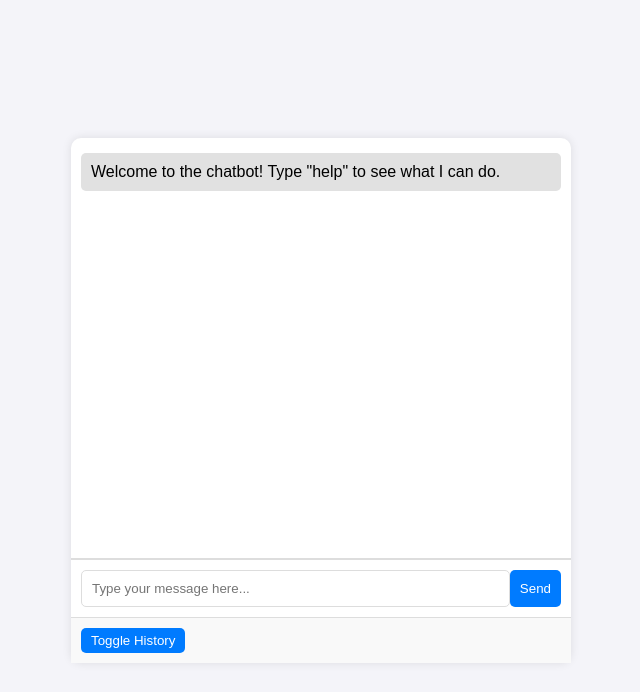
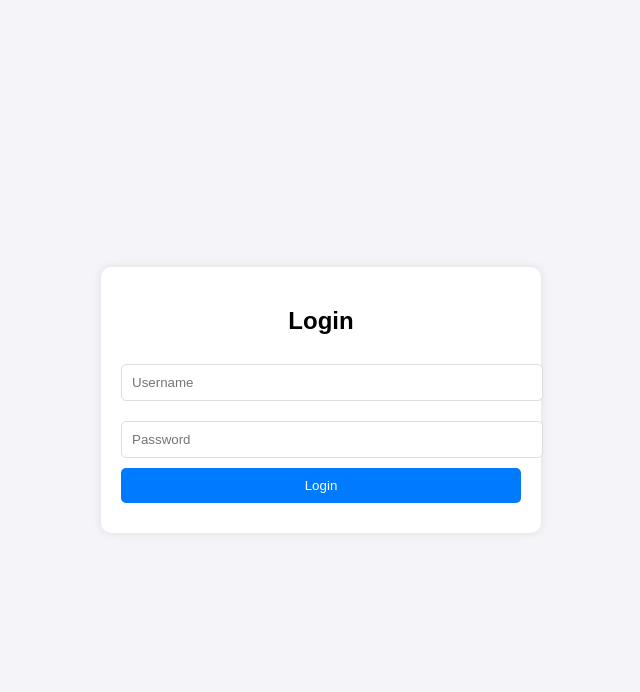
Before and after one commit to Gulshankumar452007/chatbot, a plain HTML site: page index.html in a window 1280 px wide. Shown: the whole page, without its empty margins (319-959 px from the left). Drawn offline with Linux system fonts and the light colour scheme.

Commit message:
Update index.html

```diff
--- a/index.html
+++ b/index.html
@@ -14,6 +14,35 @@
             height: 100vh;
             margin: 0;
         }
+        #login-container {
+            width: 400px;
+            max-width: 100%;
+            background: #fff;
+            border-radius: 10px;
+            box-shadow: 0 0 10px rgba(0,0,0,0.1);
+            display: flex;
+            flex-direction: column;
+            padding: 20px;
+            text-align: center;
+        }
+        #login-container input {
+            padding: 10px;
+            border: 1px solid #ddd;
+            border-radius: 5px;
+            margin: 10px 0;
+            width: 100%;
+        }
+        #login-container button {
+            padding: 10px;
+            border: none;
+            background: #007bff;
+            color: #fff;
+            border-radius: 5px;
+            cursor: pointer;
+        }
+        #login-container button:hover {
+            background: #0056b3;
+        }
         #chat-container {
             width: 500px;
             max-width: 100%;
@@ -22,6 +51,7 @@
             box-shadow: 0 0 10px rgba(0,0,0,0.1);
             display: flex;
             flex-direction: column;
+            display: none; /* Hidden initially */
         }
         #chat-box {
             height: 400px;
@@ -55,6 +85,7 @@
             margin: 5px 0;
             padding: 10px;
             border-radius: 5px;
+            word-wrap: break-word;
         }
         .user {
             background: #e1ffc7;
@@ -92,9 +123,28 @@
             border-radius: 5px;
             background: #fff;
         }
+        .message img {
+            max-width: 100%;
+            height: auto;
+        }
+        .message a {
+            color: #007bff;
+            text-decoration: none;
+        }
+        .message a:hover {
+            text-decoration: underline;
+        }
     </style>
 </head>
 <body>
+    <div id="login-container">
+        <h2>Login</h2>
+        <input type="text" id="username" placeholder="Username">
+        <input type="password" id="password" placeholder="Password">
+        <button onclick="login()">Login</button>
+        <div id="login-error" style="color: red; margin-top: 10px;"></div>
+    </div>
+
     <div id="chat-container">
         <div id="chat-box">
             <!-- Chat messages will appear here -->
@@ -115,7 +165,9 @@
         const chatBox = document.getElementById('chat-box');
         const messageInput = document.getElementById('message');
         const historyContainer = document.getElementById('history');
-        const historyButton = document.querySelector('#history-container button');
+        const loginContainer = document.getElementById('login-container');
+        const chatContainer = document.getElementById('chat-container');
+        const loginError = document.getElementById('login-error');
 
         const botResponses = {
             'hi': 'Hello! How can I help you today?',
@@ -123,9 +175,25 @@
             'bye': 'Goodbye! Have a great day!',
             'weather': 'I am not sure about the weather, but I can help with other queries.',
             'help': 'You can ask me about various topics like weather, time, or just chat!',
+            'image': '<img src="https://via.placeholder.com/150" alt="Placeholder Image">',
+            'link': '<a href="https://example.com" target="_blank">Visit Example</a>'
         };
 
         let messageHistory = [];
+
+        function login() {
+            const username = document.getElementById('username').value.trim();
+            const password = document.getElementById('password').value.trim();
+
+            // Simple authentication check
+            if (username === 'user' && password === 'password') {
+                loginContainer.style.display = 'none';
+                chatContainer.style.display = 'flex';
+                appendMessage('Welcome to the chatbot! Type "help" to see what I can do.', 'bot');
+            } else {
+                loginError.textContent = 'Invalid username or password.';
+            }
+        }
 
         function sendMessage() {
             const message = messageInput.value.trim();
@@ -153,12 +221,13 @@
         function appendMessage(text, sender) {
             const messageDiv = document.createElement('div');
             messageDiv.classList.add('message', sender);
-            messageDiv.textContent = text;
+            messageDiv.innerHTML = text; // Support HTML in messages
             chatBox.appendChild(messageDiv);
         }
 
         function getBotResponse(userMessage) {
-            return botResponses[userMessage.toLowerCase()] || 'I am not sure how to respond to that.';
+            const command = userMessage.toLowerCase();
+            return botResponses[command] || 'I am not sure how to respond to that.';
         }
 
         function toggleHistory() {
@@ -177,7 +246,7 @@
             messageHistory.forEach(msg => {
                 const historyMessageDiv = document.createElement('div');
                 historyMessageDiv.classList.add('history-message');
-                historyMessageDiv.textContent = `[${msg.sender}] ${msg.text}`;
+                historyMessageDiv.innerHTML = `<strong>[${msg.sender}]</strong> ${msg.text}`;
                 historyContent.appendChild(historyMessageDiv);
             });
             historyContainer.appendChild(historyContent);
@@ -189,9 +258,6 @@
                 sendMessage();
             }
         });
-
-        // Welcome message
-        appendMessage('Welcome to the chatbot! Type "help" to see what I can do.', 'bot');
     </script>
 </body>
 </html>
```
